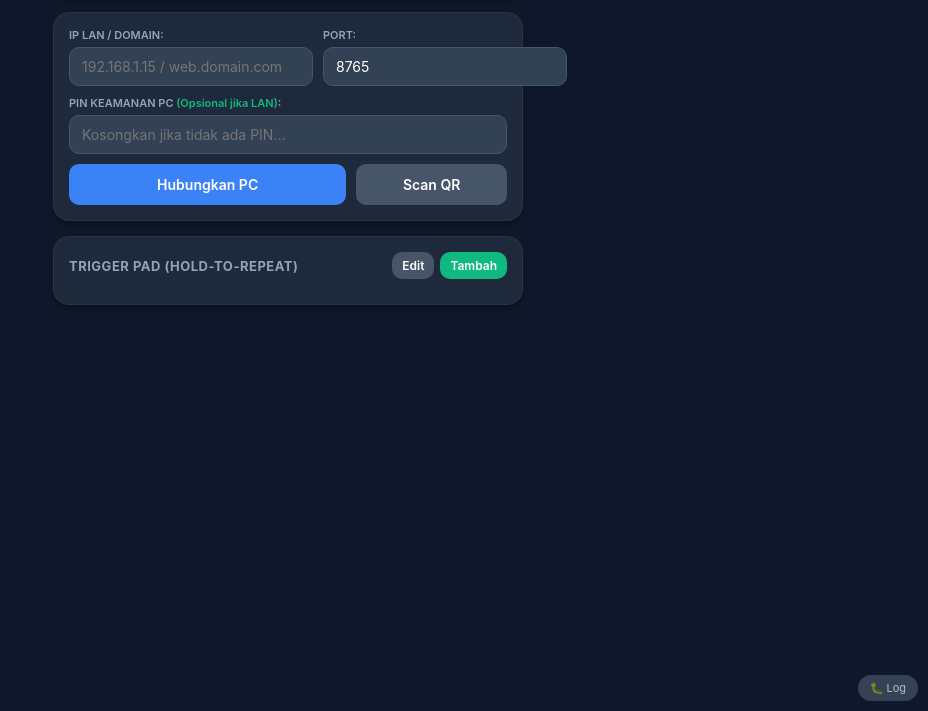
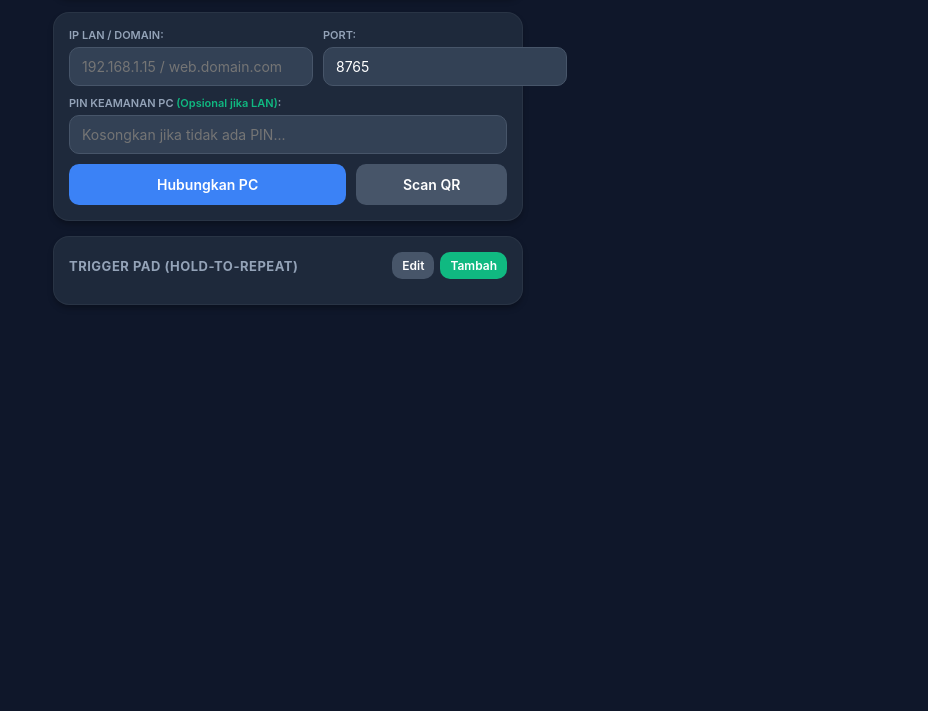
Before and after one commit to pramaxx-software/pc-remote-android-apk, a website: page www/index.html in a window 1280 px wide. Shown: the part 89-800 px from the top of the page, without its empty margins (352-1280 px from the left). Drawn offline with Linux system fonts and the light colour scheme.

Commit message:
update fix

```diff
--- a/www/index.html
+++ b/www/index.html
@@ -181,7 +181,7 @@
     </div>
 
     <!-- FLOATING DEBUG CONSOLE -->
-    <button id="toggleDebugBtn" onclick="toggleDebugConsole()">🐛 Log</button>
+    <!-- <button id="toggleDebugBtn" onclick="toggleDebugConsole()">🐛 Log</button> -->
     <div id="debugConsole">
       <div class="debug-header">
         <span>Console Debugger</span>
```
